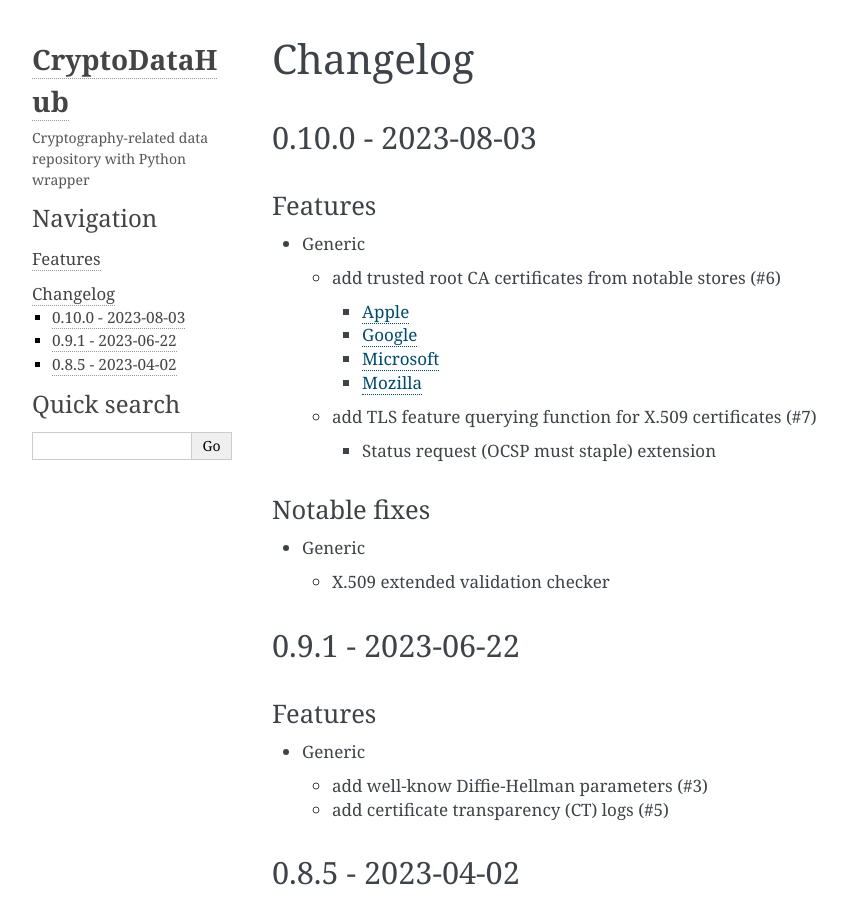
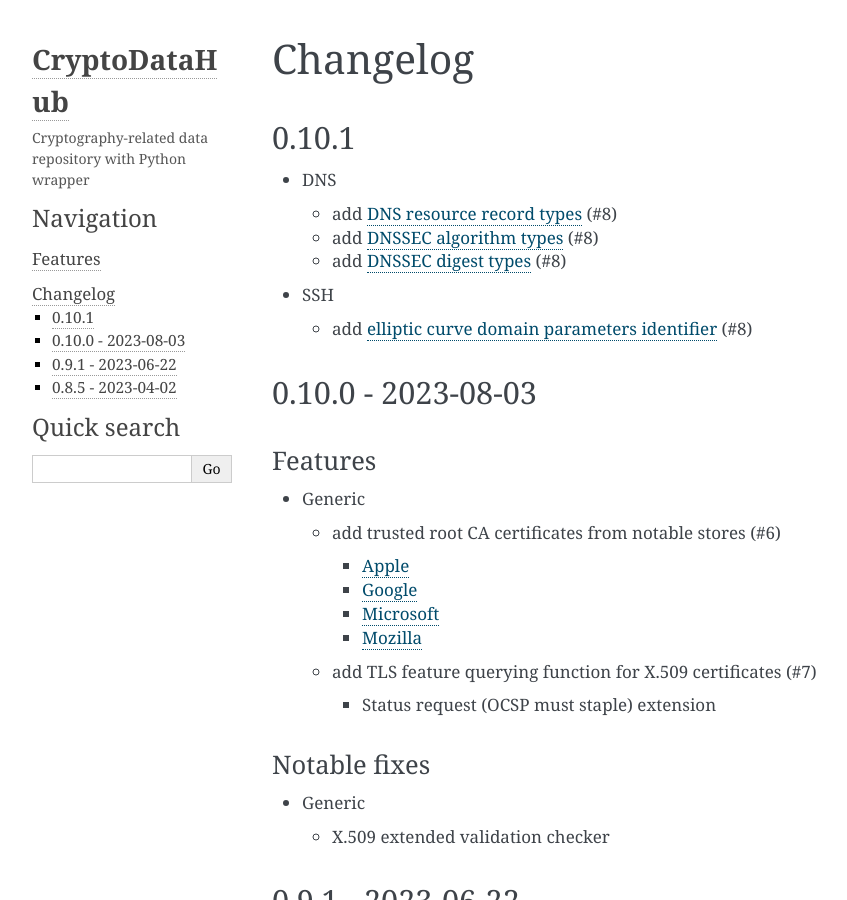
Before and after one commit to c0r0n3r/cryptodatahub, a Sphinx documentation site: the page built from docs/changelog.rst, in a window 1280 px wide and 900 px high. Shown: the whole window, without its empty margins (148-995 px from the left). Built offline with Sphinx 7.4.7, drawn with Linux system fonts in a browser that asks for light colours.

Commit message:
chore(docs)!: Add changelog entry and feature docs (#8)

```diff
--- a/CHANGELOG.rst
+++ b/CHANGELOG.rst
@@ -1,5 +1,18 @@
 Changelog
 =========
+
+0.10.1
+------
+
+-  DNS
+
+   -  add `DNS resource record types <https://www.iana.org/assignments/dns-parameters/dns-parameters.xhtml#dns-parameters-4>`__ (#8)
+   -  add `DNSSEC algorithm types <https://www.iana.org/assignments/dns-sec-alg-numbers/dns-sec-alg-numbers.xhtml#dns-sec-alg-numbers-1>`__ (#8)
+   -  add `DNSSEC digest types <https://www.iana.org/assignments/ds-rr-types/ds-rr-types.xhtml>`__ (#8)
+
+-  SSH
+
+   -  add `elliptic curve domain parameters identifier <https://www.rfc-editor.org/rfc/rfc5656.html#section-6.1>`__ (#8)
 
 0.10.0 - 2023-08-03
 -------------------
```
Also changed, not shown: docs/features.rst (+7 -0 lines).
